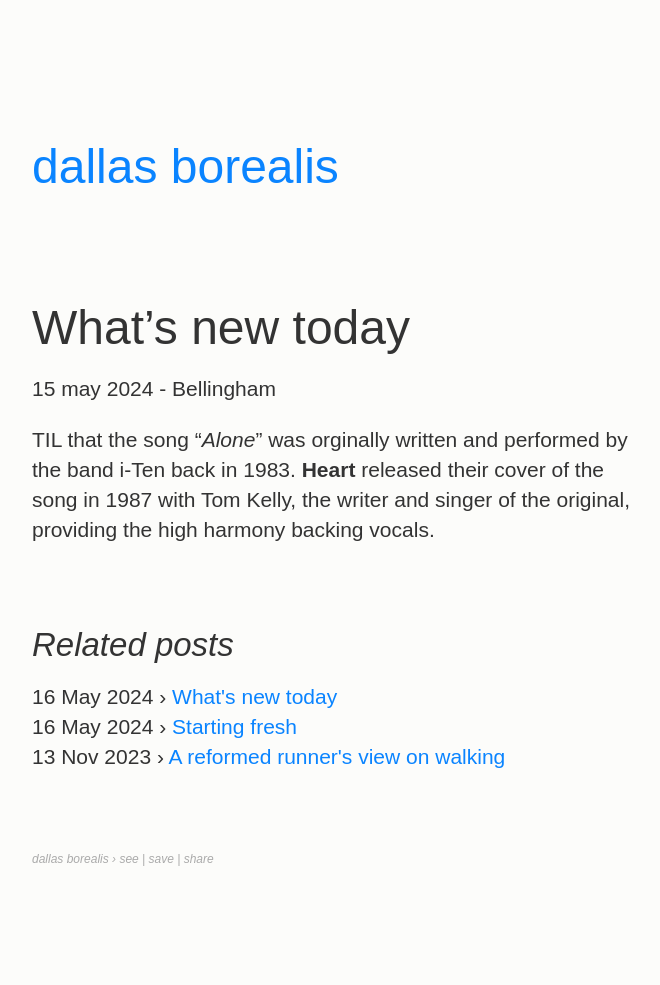
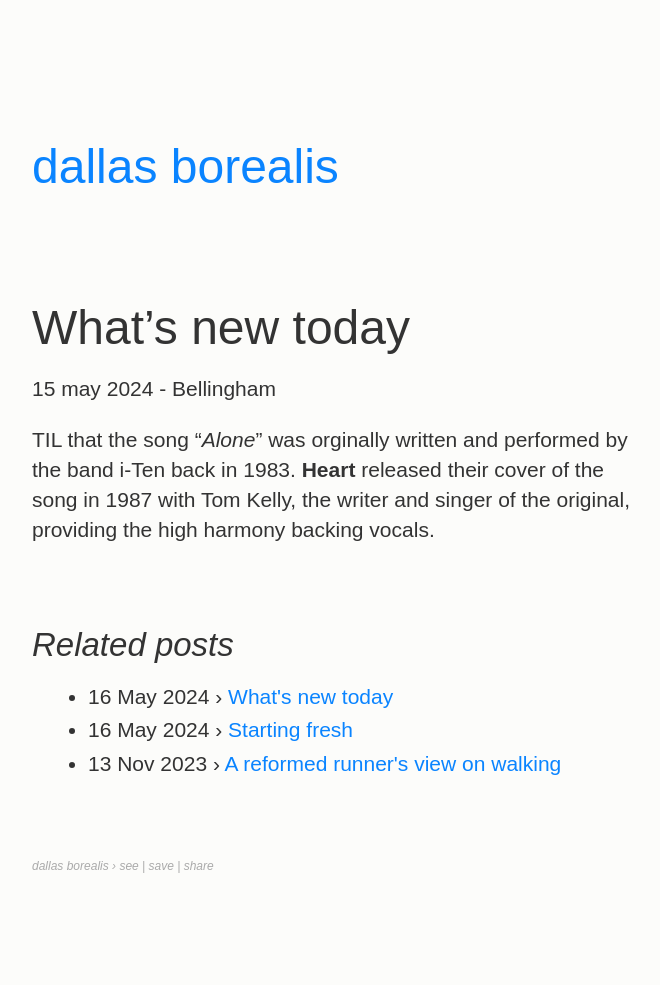
Before and after one commit to dallas-borealis/dallas-borealis.github.io, a Jekyll site: the page built from _posts/2024-05-15-whats-new-today.md, in a window 1280 px wide. Shown: the whole page, without its empty margins (128-788 px from the left). Built offline with Jekyll 4.4.1, drawn with Linux system fonts in a browser that asks for light colours.

Commit message:
Update post.html

```diff
--- a/_layouts/post.html
+++ b/_layouts/post.html
@@ -7,9 +7,9 @@ layout: default
 
 <section>
   <h2>Related posts</h2>
-  <p>
+  <ul class="posts">
     {% for post in site.related_posts limit:3 %}
-      {{ post.date | date_to_string }}</span> &#8250; <a href="{{ post.url }}">{{ post.title }}</a><br />
+      <li><span>{{ post.date | date_to_string }}</span> &#8250; <a href="{{ post.url }}">{{ post.title }}</a></li>
     {% endfor %}
-  </p>
+  </ul>
 </section>
```
